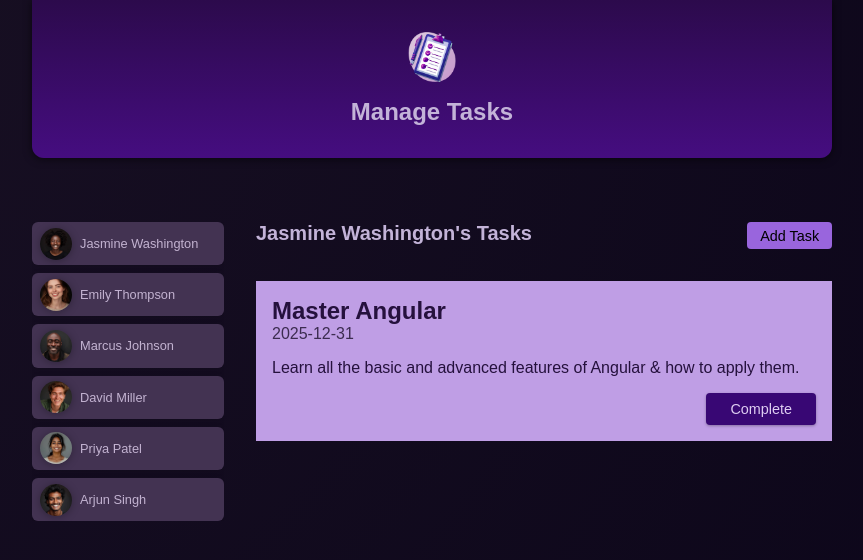
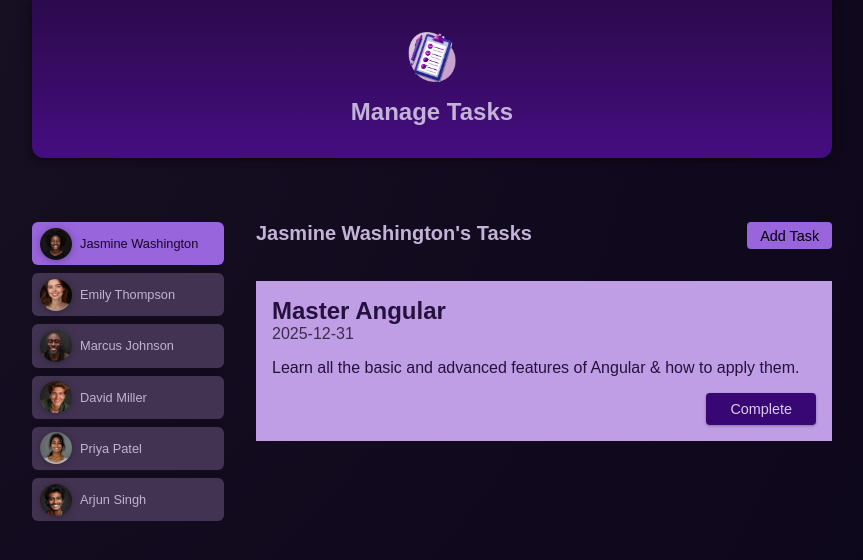
Before and after one commit to bhavikvashi180498/AngularEasyTask, an Angular app: page / in a window 1280 px wide. Both pictures are taken after a click on the button "Jasmine Washington". Shown: the top 560 px of the page, without its empty margins (208-1071 px from the left). Built offline with nearby package versions, Linux system fonts and the light colour scheme.

Commit message:
Component: Style Binding

```diff
--- a/src/app/app.html
+++ b/src/app/app.html
@@ -4,7 +4,7 @@
     <ul id="users">
         @for (user of users; track user.id) {
         <li>
-            <app-user [user]="user" (userChanged)="changeUser($event)"> </app-user>
+            <app-user [user]="user" [selectedUser]="selectedUserId() === user.id" (userChanged)="changeUser($event)"> </app-user>
         </li>
         }
     </ul>
--- a/src/app/tasks/tasks.html
+++ b/src/app/tasks/tasks.html
@@ -1,6 +1,6 @@
 <section>
     <header>
-      <h2>{{ user()?.name }}'s Tasks</h2>
+      <h2>{{ user().name }}'s Tasks</h2>
       <menu>
         <button (click)="addTask()">Add Task</button>
       </menu>
--- a/src/app/user/user.html
+++ b/src/app/user/user.html
@@ -1,5 +1,5 @@
 <div>
-    <button (click)="changeUser()">
+    <button [class.active]="selectedUser()" (click)="changeUser()">
       <img [src]="imagePath()" [alt]="user().name" />
       <span>{{ user().name }}</span>
     </button>
--- a/src/app/user/user.ts
+++ b/src/app/user/user.ts
@@ -9,6 +9,7 @@ import { UserModel } from '../services/user.model';
 })
 export class User {
   user = input.required<UserModel>();
+  selectedUser = input.required<boolean>();
   imagePath = computed(() => '/images/users/' + this.user().avatar);
   userChanged = output<string>();
 
```
Also changed, not shown: 1 other file (tests, documents, lock files or other folders).
